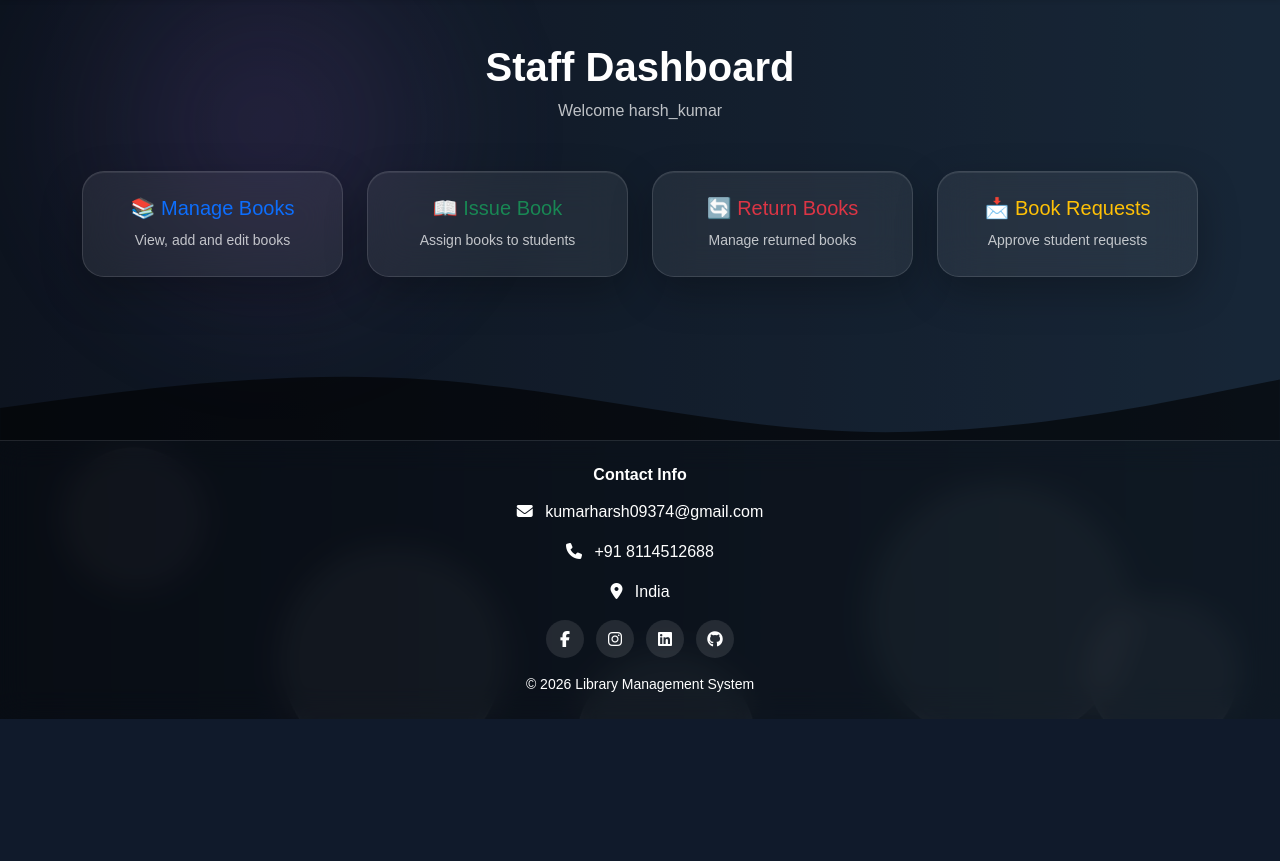
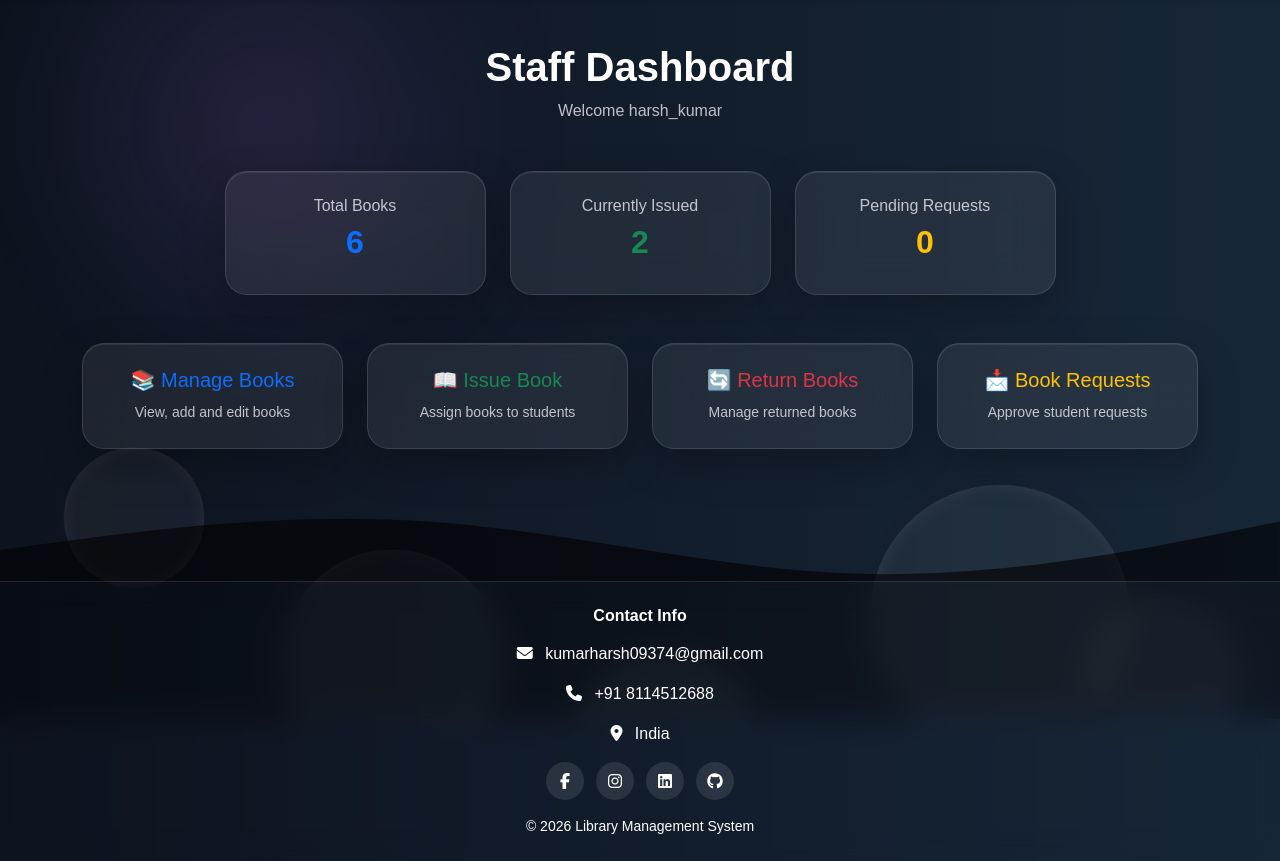
Before and after one commit to Harsh-kumar-coder/library-management-system, a Django app: page /accounts/dashboard/staff/ in a window 1280 px wide. Shown: the part 81-942 px from the top of the page. Before the commit the page ends 800 px from the top, so only its background shows below. Run offline with Django 5.2, Linux system fonts and the light colour scheme; a user stored in the database is signed in; data comes from the database, SQL or seed files in the repository; both versions use the stored data as it was after the commit.

Commit message:
Update project

```diff
--- a/accounts/templates/accounts/staff_dashboard.html
+++ b/accounts/templates/accounts/staff_dashboard.html
@@ -7,102 +7,73 @@
 
     <!-- HEADER -->
     <div class="text-center mb-5">
+        <h2 class="fw-bold text-white display-6">Staff Dashboard</h2>
+        <p class="text-light opacity-75">Welcome {{ request.user.username }}</p>
+    </div>
 
-        <h2 class="fw-bold text-white display-6">
-            Staff Dashboard
-        </h2>
+    <!-- STATS ROW — FIX: total_issued aur pending_requests ab show honge -->
+    <div class="row g-4 mb-5 justify-content-center">
 
-        <p class="text-light opacity-75">
-            Welcome {{ request.user.username }}
-        </p>
+        <div class="col-md-3">
+            <div class="glass-card p-4 text-center">
+                <h6 class="text-light opacity-75">Total Books</h6>
+                <h2 class="text-primary fw-bold">{{ books_count }}</h2>
+            </div>
+        </div>
+
+        <div class="col-md-3">
+            <div class="glass-card p-4 text-center">
+                <h6 class="text-light opacity-75">Currently Issued</h6>
+                <h2 class="text-success fw-bold">{{ total_issued }}</h2>
+            </div>
+        </div>
+
+        <div class="col-md-3">
+            <div class="glass-card p-4 text-center">
+                <h6 class="text-light opacity-75">Pending Requests</h6>
+                <h2 class="text-warning fw-bold">{{ pending_requests }}</h2>
+            </div>
+        </div>
 
     </div>
 
     <!-- ACTION CARDS -->
     <div class="row g-4">
 
-        <!-- MANAGE BOOKS -->
         <div class="col-md-3">
-
             <a href="{% url 'book_list' %}" class="text-decoration-none">
-
                 <div class="glass-card p-4 text-center h-100">
-
-                    <h5 class="text-primary">
-                        📚 Manage Books
-                    </h5>
-
-                    <small class="text-light opacity-75">
-                        View, add and edit books
-                    </small>
-
+                    <h5 class="text-primary">📚 Manage Books</h5>
+                    <small class="text-light opacity-75">View, add and edit books</small>
                 </div>
-
             </a>
-
         </div>
 
-        <!-- ISSUE BOOK -->
         <div class="col-md-3">
-
             <a href="{% url 'issue_book' %}" class="text-decoration-none">
-
                 <div class="glass-card p-4 text-center h-100">
-
-                    <h5 class="text-success">
-                        📖 Issue Book
-                    </h5>
-
-                    <small class="text-light opacity-75">
-                        Assign books to students
-                    </small>
-
+                    <h5 class="text-success">📖 Issue Book</h5>
+                    <small class="text-light opacity-75">Assign books to students</small>
                 </div>
-
             </a>
-
         </div>
 
-        <!-- RETURN BOOK -->
         <div class="col-md-3">
-
             <a href="{% url 'return_book' %}" class="text-decoration-none">
-
                 <div class="glass-card p-4 text-center h-100">
-
-                    <h5 class="text-danger">
-                        🔄 Return Books
-                    </h5>
-
-                    <small class="text-light opacity-75">
-                        Manage returned books
-                    </small>
-
+                    <h5 class="text-danger">🔄 Return Books</h5>
+                    <small class="text-light opacity-75">Manage returned books</small>
                 </div>
-
             </a>
-
         </div>
 
-        <!-- BOOK REQUESTS -->
         <div class="col-md-3">
-
             <a href="{% url 'view_requests' %}" class="text-decoration-none">
-
                 <div class="glass-card p-4 text-center h-100">
-
-                    <h5 class="text-warning">
-                        📩 Book Requests
-                    </h5>
-
-                    <small class="text-light opacity-75">
-                        Approve student requests
-                    </small>
-
+                    <h5 class="text-warning">📩 Book Requests</h5>
+                    <small class="text-light opacity-75">Approve student requests</small>
                 </div>
-
             </a>
-
         </div>
 
     </div>
--- a/accounts/views.py
+++ b/accounts/views.py
@@ -5,6 +5,7 @@ from django.contrib.auth import authenticate, login, logout
 from django.contrib.auth.decorators import login_required
 from django.views.decorators.http import require_POST
 from django.utils import timezone
+from django.utils.timezone import now
 
 from books.models import Book, BookRequest, IssuedBook
 from .models import Profile
@@ -303,6 +304,8 @@ def admin_dashboard(request):
         return_date__lt=timezone.now().date()
     ).count()
 
+    today = timezone.now().date()
+
     return render(request, 'accounts/admin_dashboard.html', {
         'books_count': Book.objects.count(),
         'users_count': User.objects.count(),
@@ -310,6 +313,7 @@ def admin_dashboard(request):
         'pending_requests': pending_requests,
         'total_issued': total_issued,
         'overdue_count': overdue,
+        'today': today,
     })
 
 
@@ -352,6 +356,7 @@ def student_dashboard(request):
         'my_issued': my_issued,
         'my_requests': my_requests,
         'overdue_count': overdue,
+        'today': today,
     })
 
 
--- a/books/templates/books/return_book.html
+++ b/books/templates/books/return_book.html
@@ -72,6 +72,9 @@
                         <td>
                             {% if issue.returned %}
                             <span class="badge bg-success">Returned</span>
+                            {% elif issue.return_date < today %}
+                            <!-- FIX: Overdue highlight using 'today' context var -->
+                            <span class="badge bg-danger">Overdue</span>
                             {% else %}
                             <span class="badge bg-warning text-dark">Issued</span>
                             {% endif %}
```
Also changed, not shown: accounts/templates/accounts/admin_dashboard.html (+17 -0 lines), books/templates/books/donation_list.html (+7 -0 lines), db.sqlite3.
